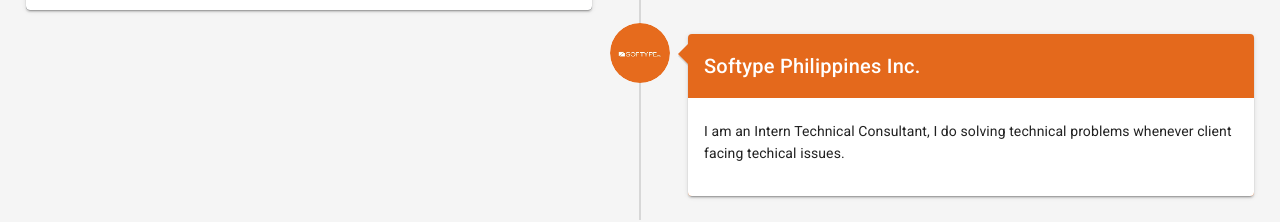
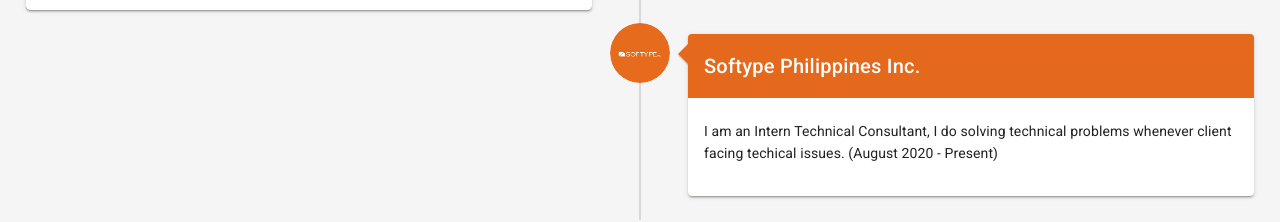
Before and after one commit to rLaurentePn2k19/my-portfolio, a Vue app: page / in a window 1280 px wide. Shown: the part 1640-1862 px from the top of the page. Built offline with nearby package versions, Linux system fonts and the light colour scheme; some icons are missing.

Commit message:
Updated Details -A

```diff
--- a/src/components/modules/About.vue
+++ b/src/components/modules/About.vue
@@ -70,7 +70,7 @@
           icon: "mdi-school",
           src: require("@/assets/softype.png"),
           description:
-            "I am an Intern Technical Consultant, I do solving technical problems whenever client facing techical issues."
+            "I am an Intern Technical Consultant, I do solving technical problems whenever client facing techical issues. (August 2020 - Present)"
         }
       ]
     };
```
